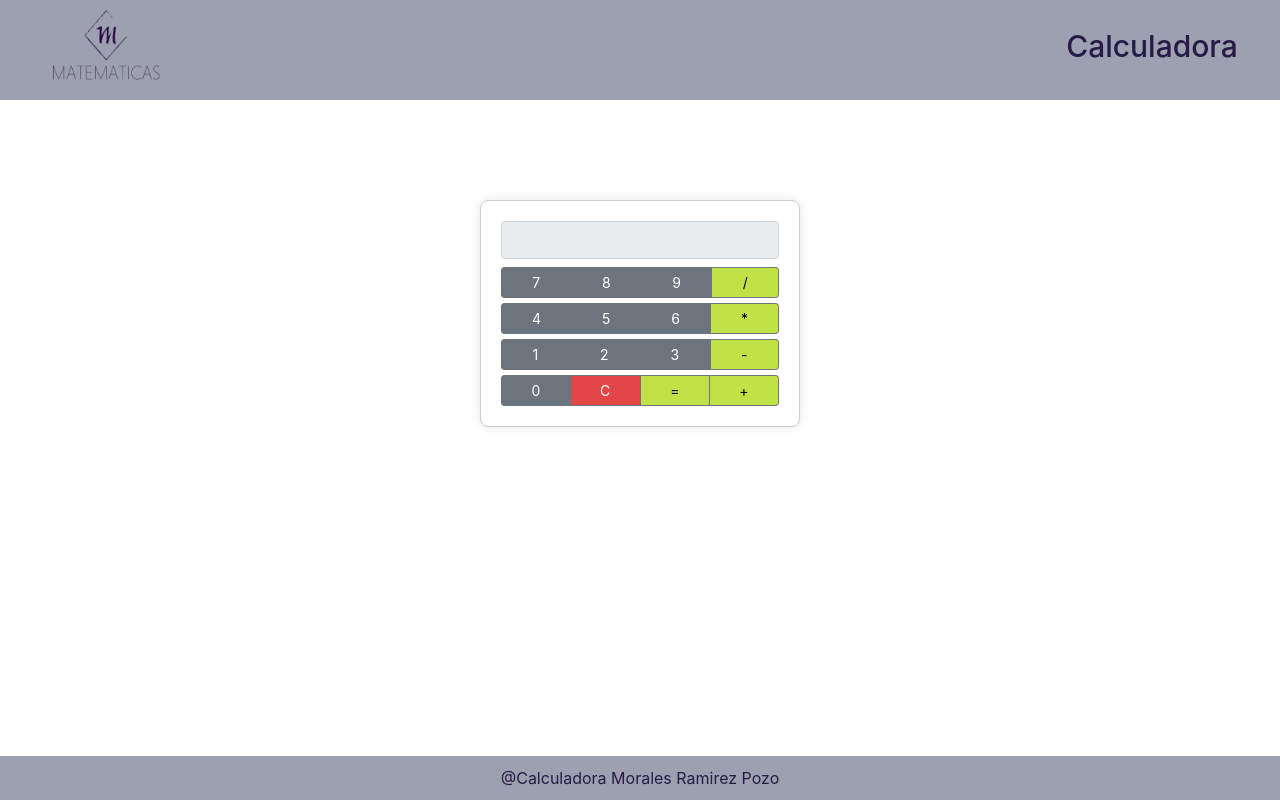
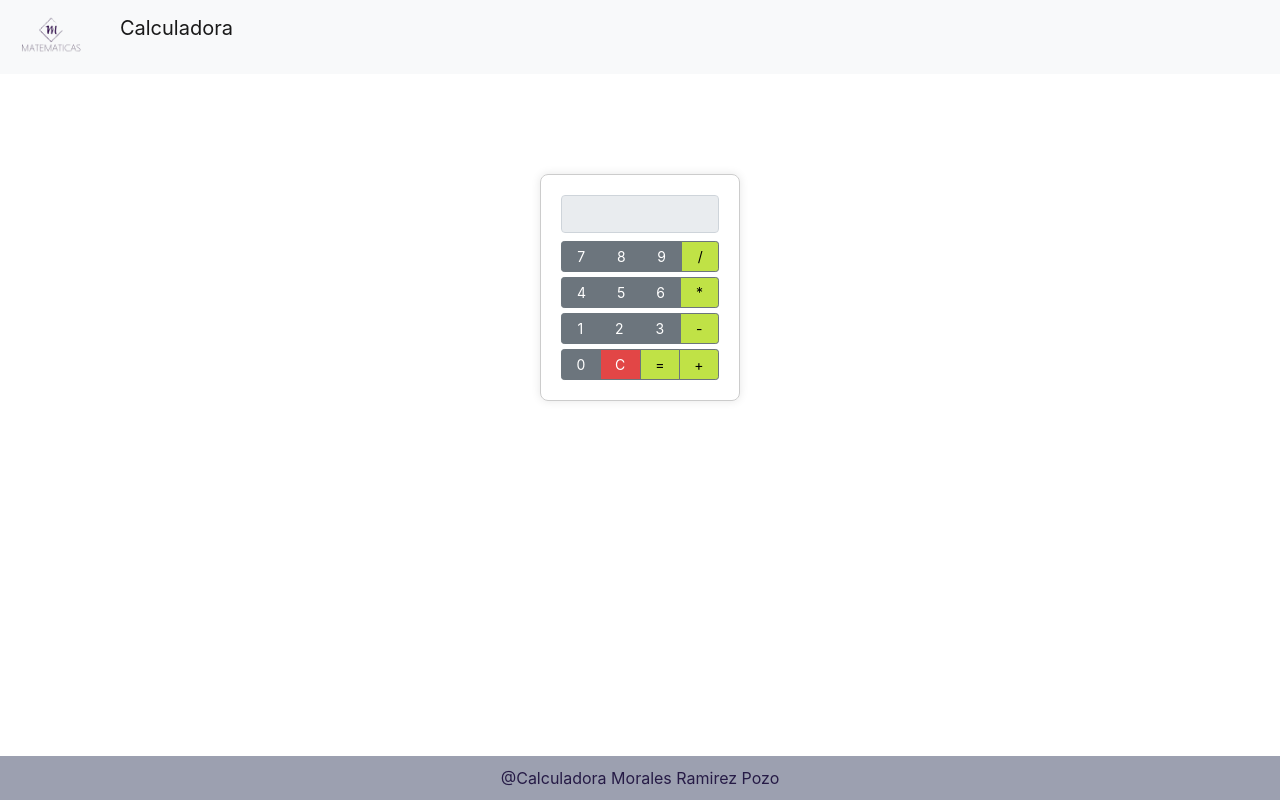
Before and after one commit to ErickRamirezO/Actividad_Practica_4_Tarea_2, a plain HTML site: page index.html in a window 1280 px wide. Drawn offline with nearby package versions, Linux system fonts and the light colour scheme.

Commit message:
Cambios en la calculadora

```diff
--- a/index.html
+++ b/index.html
@@ -14,10 +14,12 @@
 </head>
 
 <body>
-  <nav class="">
-    <img src="img/calculadora.png" alt="logo calculadora">
-    <h1>Calculadora</h1>
-  </nav>
+<nav class="navbar navbar-expand-lg navbar-light bg-light">
+  <a class="navbar-brand" href="#">
+    <img src="img/calculadora.png" width="70" height="auto" class="d-inline-block align-top" alt="logo calculadora">
+    Calculadora
+  </a>
+</nav>
 
     <div class="calculator">
     <input id="display" class="form-control mb-2" type="text" readonly>
--- a/style.css
+++ b/style.css
@@ -12,30 +12,23 @@ body {
 }
 .calculator {
   margin: auto;
-  width: 25%;
+  width: 200px;
   padding: 20px;
   border: 1px solid #ccc;
   border-radius: 8px;
   box-shadow: 0 0 10px rgba(0, 0, 0, 0.1);
+}
 
+nav{
+  margin-bottom: 100px;
 }
-nav{
-  align-items: center;
-  justify-content: center;
-  display:flex;
-  width: 100%;
-  height: 100px;
-  margin-bottom: 100px;
-  background-color: #9ca0b0;
-}
+
 nav h1{
   color: #261b46;
   font-size: 30px;
   margin-left: 55%;
 }
 nav img{
-  width: 10%;
-  height: 100%;
   margin-right: 15%;
 }
 footer {
```
